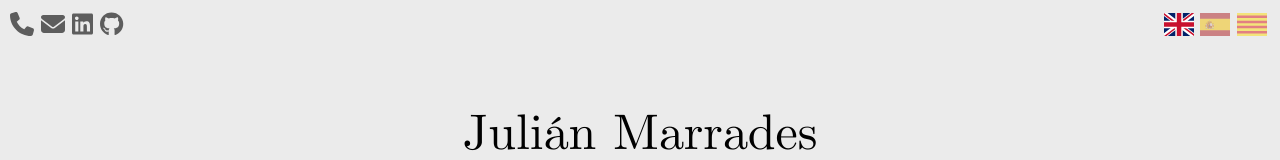
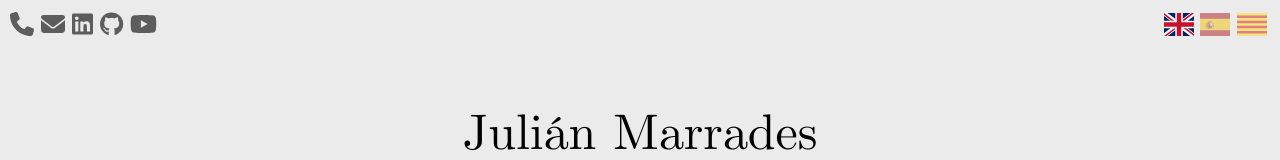
Before and after one commit to jCodingStuff/marrad.es, an Angular app: page / in a window 1280 px wide. Shown: the top 160 px of the page. Built offline with nearby package versions, Linux system fonts and the light colour scheme.

Commit message:
Made AppComponent a LanguageComponent and added YT link

```diff
--- a/src/app/app.component.html
+++ b/src/app/app.component.html
@@ -19,12 +19,17 @@
       <fa-icon class="social-icon" [icon]="faGithub"
       size="xl"></fa-icon>
     </a>
+    <a href="https://www.youtube.com/channel/UC7jYmc2qaAy8X4u1BxrQkfg" target="_blank"
+      class="social-link">
+      <fa-icon class="social-icon" [icon]="faYoutube"
+      size="xl"></fa-icon>
+    </a>
   </div>
   <div id="languages">
-    <button type="button" *ngFor="let lang of langService.supportedLangs"
-      class="lang-button {{lang !== langService.language ? 'enabled-lang-button' : '' }}"
-      [disabled]="lang === langService.language"
-      (click)="langService.language = lang">
+    <button type="button" *ngFor="let lang of getSupportedLanguages()"
+      class="lang-button {{lang !== getLanguage() ? 'enabled-lang-button' : '' }}"
+      [disabled]="lang === getLanguage()"
+      (click)="setLanguage(lang)">
 
       <img src="assets/images/flag-{{lang}}.svg"
         alt="Language: {{lang | uppercase}}"
--- a/src/app/app.component.ts
+++ b/src/app/app.component.ts
@@ -1,31 +1,23 @@
 import { Component } from '@angular/core';
-import { LanguageService } from './language.service';
 
 import { faPhone, faEnvelope } from '@fortawesome/free-solid-svg-icons';
-import { faLinkedin } from '@fortawesome/free-brands-svg-icons';
-import { faGithub } from '@fortawesome/free-brands-svg-icons';
+import { faLinkedin, faGithub } from '@fortawesome/free-brands-svg-icons';
+import { faYoutube } from '@fortawesome/free-brands-svg-icons';
+
+import { LanguageComponent } from './language/language.component';
 
 @Component({
   selector: 'app-root',
   templateUrl: './app.component.html',
   styleUrls: ['./app.component.css']
 })
-export class AppComponent {
+export class AppComponent extends LanguageComponent {
 
   // Icons
   faPhone = faPhone;
   faEnvelope = faEnvelope;
   faLinkedin = faLinkedin;
   faGithub = faGithub;
-
-  constructor (public langService: LanguageService) {}
-
-  /**
-   * Set a new language for the website
-   * @param language the language to set
-   */
-  setLanguage(language: string): void {
-    this.langService.language = language;
-  }
+  faYoutube = faYoutube;
 
 }
```
